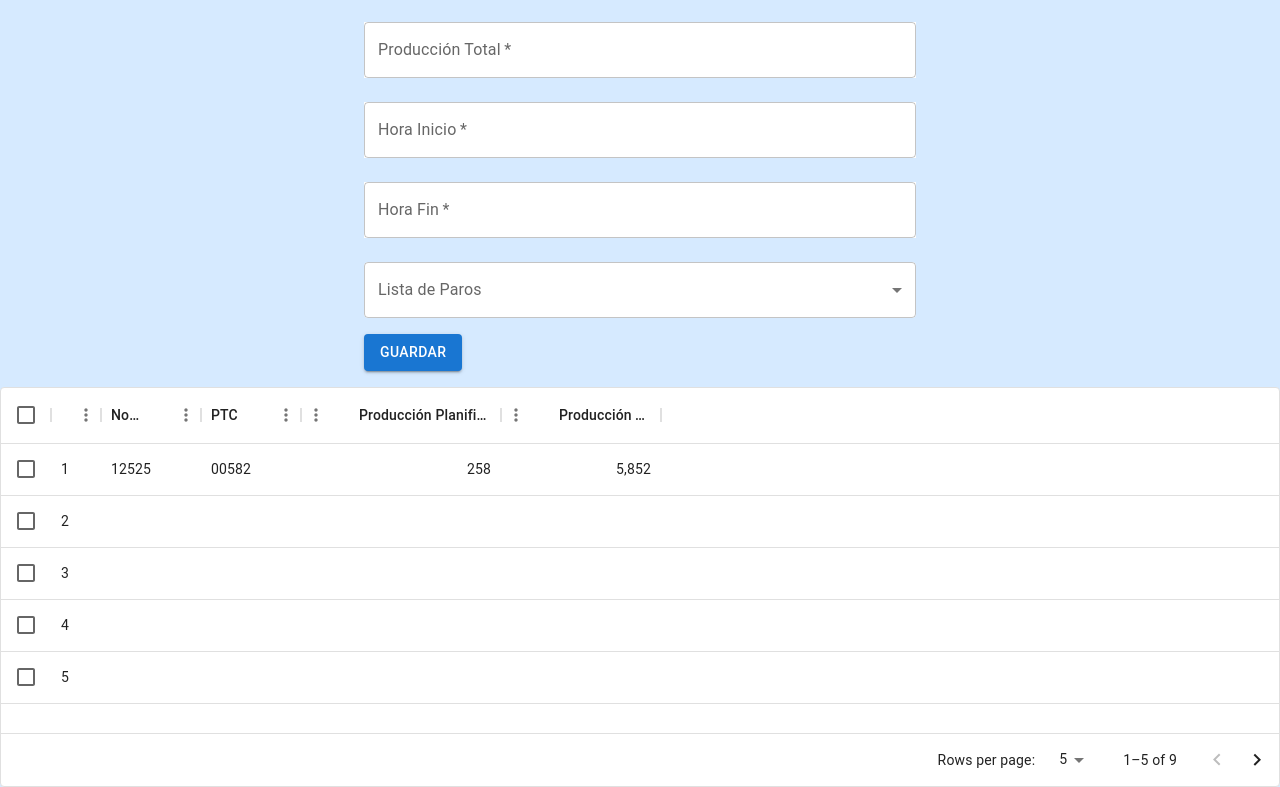
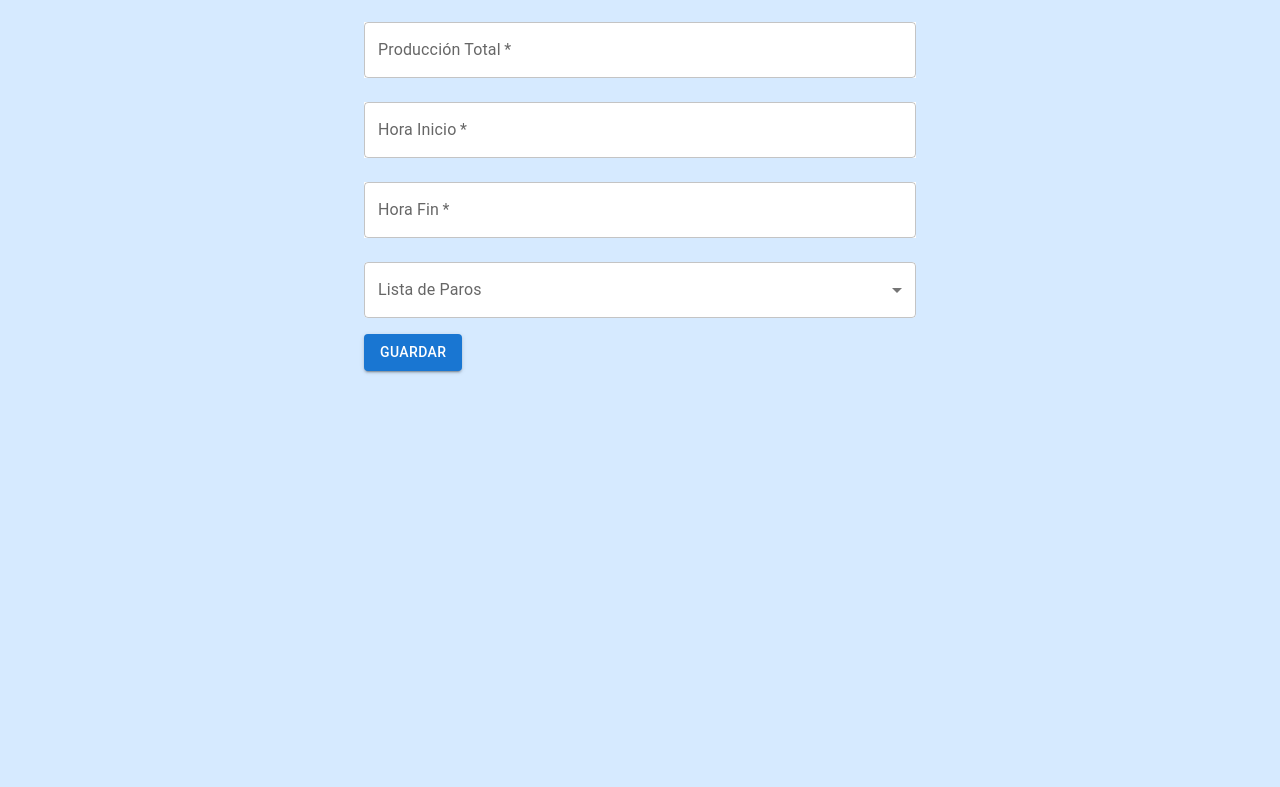
Before and after one commit to lujofire/proyecto_alura, a React (Create React App) app in the folder registros-paros/: page /frascos in a window 1280 px wide. Shown: the part 590-1377 px from the top of the page. After the commit the page ends 977 px from the top, so only its background shows below. Built offline with nearby package versions, Linux system fonts and the light colour scheme.

Commit message:
Modificando la lista de paros del formulario

```diff
--- a/registros-paros/src/components/FormSignUp.jsx
+++ b/registros-paros/src/components/FormSignUp.jsx
@@ -2,14 +2,11 @@ import { useState } from "react"
 import Button from "@mui/material/Button"
 import TextField from "@mui/material/TextField"
 import * as React from 'react';
-import { useTheme } from '@mui/material/styles';
 import Box from '@mui/material/Box';
-import OutlinedInput from '@mui/material/OutlinedInput';
 import InputLabel from '@mui/material/InputLabel';
 import MenuItem from '@mui/material/MenuItem';
 import FormControl from '@mui/material/FormControl';
 import Select from '@mui/material/Select';
-import Chip from '@mui/material/Chip';
 
 const ITEM_HEIGHT = 48;
 const ITEM_PADDING_TOP = 8;
@@ -22,27 +19,6 @@ const MenuProps = {
 	},
 };
 
-const names = [
-	'1. Calibración de máquina',
-	'2. Inicio de Op',
-	'3. Cambio de bobina/ribbon/fechador',
-	'4. Lavado de máquina',
-	'5. Desinfección de Equipo',
-	'6. Limpieza de área/máquina/equipos cambios de op',
-	'Miriam Wagner',
-	'Bradley Wilkerson',
-	'Virginia Andrews',
-	'Kelly Snyder',
-];
-
-function getStyles(name, personName, theme) {
-	return {
-		fontWeight:
-			personName.indexOf(name) === -1
-				? theme.typography.fontWeightRegular
-				: theme.typography.fontWeightMedium,
-	};
-}
 
 
 function FormSignUp({ handleSubmit }) {
@@ -53,26 +29,6 @@ function FormSignUp({ handleSubmit }) {
 	const [produccion, setProduccion] = useState("")
 	const [hora_inicio, setInicio] = useState("")
 	const [hora_fin, setFin] = useState("")
-
-
-
-
-	const theme = useTheme();
-	const [personName, setPersonName] = useState([]);
-
-	const handleChange = (event) => {
-		const {
-			target: { value },
-		} = event;
-		setPersonName(
-			// On autofill we get a stringified value.
-			typeof value === 'string' ? value.split(',') : value,
-		);
-	}
-
-
-
-
 	const [errors, setErrors] = useState({
 		name: {
 			error: false,
@@ -111,7 +67,7 @@ function FormSignUp({ handleSubmit }) {
 					produccion,
 					hora_inicio,
 					hora_fin,
-
+					paro
 
 				})
 			}}
@@ -211,29 +167,35 @@ function FormSignUp({ handleSubmit }) {
 				}
 			/>
 			<div className="margen_boton">
+				<Box sx={{ minWidth: 120 }}>
 					<FormControl fullWidth>
-					<InputLabel id="demo-multiple-name-label">Lista de Paros</InputLabel>
+						<InputLabel id="demo-simple-select-label">Lista de Paros</InputLabel>
 						<Select
 							className="color_input"
-						labelId="demo-multiple-name-label"
-						id="demo-multiple-name"
-						multiple
-						value={personName}
-						onChange={handleChange}
-						input={<OutlinedInput label="Lista de Paaros" />}
+							labelId="demo-simple-select-label"
+							id="demo-simple-select"
+							value={paro}
+							label="Lista de Paros"
+							onChange={(e) =>
+								setParo(e.target.value)
+							}
 							MenuProps={MenuProps}
 						>
-						{names.map((name) => (
-							<MenuItem
-								key={name}
-								value={name}
-								style={getStyles(name, personName, theme)}
-							>
-								{name}
-							</MenuItem>
-						))}
+							<MenuItem value={1}>1. Calibración de máquina</MenuItem>
+							<MenuItem value={2}>2. Inicio de Op</MenuItem>
+							<MenuItem value={3}>3. Cambio de bobina/ribbon/fechador</MenuItem>
+							<MenuItem value={4}>4. Lavado de máquina</MenuItem>
+							<MenuItem value={5}>5. Desinfección de Equipo</MenuItem>
+							<MenuItem value={6}>6. Limpieza de área/máquina/equipos cambios de op</MenuItem>
+							<MenuItem value={7}>7. Limpieza de Mordaza/cuchilla/dosificador</MenuItem>
+							<MenuItem value={8}>8. Tiempo de Comida</MenuItem>
+							<MenuItem value={9}>9. Reunión</MenuItem>
+							<MenuItem value={10}>10. Lavado de manos</MenuItem>
+							<MenuItem value={11}>11. Pruebas en máquina/pruebas en pp</MenuItem>
+							<MenuItem value={12}>12. Sin programación de Producción</MenuItem>
 						</Select>
 					</FormControl>
+				</Box>
 			</div>
 			<div className="margen_boton">
 				<Button
--- a/registros-paros/src/components/Sasson.jsx
+++ b/registros-paros/src/components/Sasson.jsx
@@ -56,7 +56,7 @@ const Sasson = () => {
             </div>
             <div className="colaborador">
                 <div className="encabezado">
-                    <Link to="/salsas">
+                    <Link to="/sobres1">
                         <img className='logos' src={sobre1} alt={"SP1"} />
                     </Link>
                 </div>
@@ -67,7 +67,7 @@ const Sasson = () => {
             </div>
             <div className="colaborador">
                 <div className="encabezado">
-                    <Link to="/salsas">
+                    <Link to="/sobres2">
                         <img className='logos' src={sobre2} alt={"SP2"} />
                     </Link>
                 </div>
@@ -78,7 +78,7 @@ const Sasson = () => {
             </div>
             <div className="colaborador">
                 <div className="encabezado">
-                    <Link to="/salsas">
+                    <Link to="/relleno">
                         <img className='logos' src={salsas1} alt={"RELLENO"} />
                     </Link>
                 </div>
--- a/registros-paros/src/rutas/Frascos.jsx
+++ b/registros-paros/src/rutas/Frascos.jsx
@@ -4,32 +4,6 @@ import Container from '@mui/material/Container'
 import FormSignUp from '../components/FormSignUp'
 import Typography from '@mui/material/Typography'
 import '../App.css'
-import * as React from 'react';
-import { DataGrid } from '@mui/x-data-grid';
-
-
-const columns = [
-  { field: 'id', headerName: 'ID', width: 20 },
-  { field: 'orden', headerName: 'No. Op', width: 100 },
-  { field: 'ptc', headerName: 'PTC', width: 100 },
-  { field: 'planificado', headerName: 'Producción Planificada', type: 'number', width: 200,},
-  { field: 'produccion', headerName: 'Producción Total', type: "number", width: 160,},
-];
-
-const rows = [
-  { id: 1, orden: '12525', ptc: '00582', planificado: 258, produccion: 5852 },
-  { id: 2, lastName: 'Lannister', firstName: 'Cersei', age: 42 },
-  { id: 3, lastName: 'Lannister', firstName: 'Jaime', age: 45 },
-  { id: 4, lastName: 'Stark', firstName: 'Arya', age: 16 },
-  { id: 5, lastName: 'Targaryen', firstName: 'Daenerys', age: null },
-  { id: 6, lastName: 'Melisandre', firstName: null, age: 150 },
-  { id: 7, lastName: 'Clifford', firstName: 'Ferrara', age: 44 },
-  { id: 8, lastName: 'Frances', firstName: 'Rossini', age: 36 },
-  { id: 9, lastName: 'Roxie', firstName: 'Harvey', age: 65 },
-];
-
-
-
 
 
 const Frascos = () => {
@@ -60,20 +34,7 @@ const Frascos = () => {
       <FormSignUp handleSubmit={handleSubmit} />
     </Container>
 
-    <div style={{ height: 400, width: '100%' }}>
-      <DataGrid
-        className="color_input"
-        rows={rows}
-        columns={columns}
-        initialState={{
-          pagination: {
-            paginationModel: { page: 0, pageSize: 5},
-          },
-        }}
-        pageSizeOptions={[5, 10, 15, 20]}
-        checkboxSelection
-      />
-    </div>
+
 
 
   </>
--- a/registros-paros/src/rutas/Salsas.jsx
+++ b/registros-paros/src/rutas/Salsas.jsx
@@ -14,7 +14,7 @@ const Salsas = () => {
   return <>
     <main>
       <div className="container">
-        <h2 className="title-page">Linea de Frascos</h2>
+        <h2 className="title-page">Salsas y Aderezos</h2>
       </div>
     </main>
     <section className='colaboradores equipo'>
```
Lines whose indentation alone changed are shown as unchanged.
